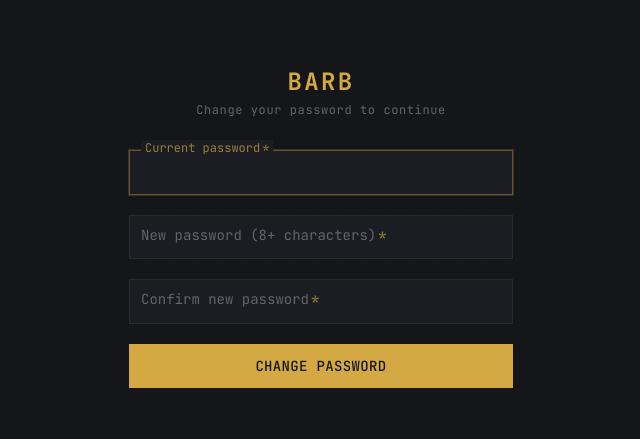
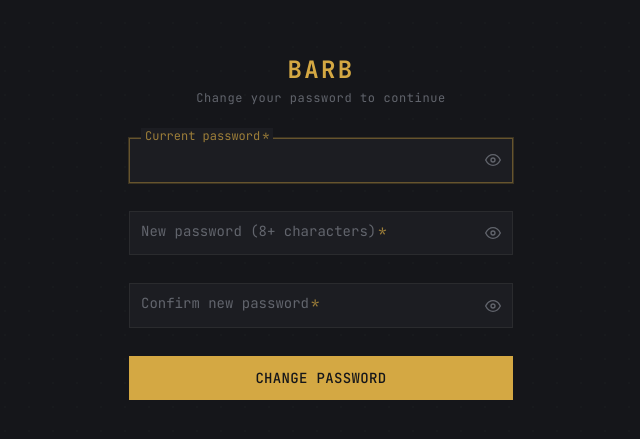
Before and after one commit to travisbale/barb, a Vue app in the folder frontend/: page /change-password in a window 1280 px wide. Shown: the part 205-644 px from the top of the page, without its empty margins (319-959 px from the left). Built offline with nearby package versions, Linux system fonts and the light colour scheme.

Commit message:
Add a "show password" button to password inputs

```diff
--- a/frontend/src/components/AppInput.vue
+++ b/frontend/src/components/AppInput.vue
@@ -1,5 +1,7 @@
 <script setup lang="ts">
 import { ref } from 'vue'
+import IconEyeOpen from './IconEyeOpen.vue'
+import IconEyeClosed from './IconEyeClosed.vue'
 
 const props = defineProps<{
   modelValue: string
@@ -16,7 +18,10 @@
 }>()
 
 const focused = ref(false)
+const showPassword = ref(false)
 const isActive = () => focused.value || props.modelValue
+const isPassword = () => props.type === 'password'
+const inputType = () => isPassword() && showPassword.value ? 'text' : (props.type ?? 'text')
 </script>
 
 <template>
@@ -43,12 +48,23 @@
       v-else
       :value="modelValue"
       @input="$emit('update:modelValue', ($event.target as HTMLInputElement).value)"
-      :type="type ?? 'text'"
+      :type="inputType()"
       :required="required"
       :autofocus="autofocus"
       @focus="focused = true"
       @blur="focused = false"
       class="w-full px-3 pt-3 pb-2 bg-surface border border-edge text-sm font-mono text-primary focus:outline-none focus:border-amber/40 focus:ring-1 focus:ring-amber/20 transition-colors leading-relaxed"
+      :class="{ 'pr-10': isPassword() }"
     />
+    <button
+      v-if="isPassword()"
+      type="button"
+      @click="showPassword = !showPassword"
+      class="absolute right-3 top-1/2 -translate-y-1/2 text-dim hover:text-primary transition-colors"
+      tabindex="-1"
+    >
+      <IconEyeOpen v-if="!showPassword" />
+      <IconEyeClosed v-else />
+    </button>
   </div>
 </template>
--- /dev/null
+++ b/frontend/src/components/IconEyeClosed.vue
@@ -0,0 +1,6 @@
+<template>
+  <svg width="16" height="16" viewBox="0 0 24 24" fill="none" stroke="currentColor" stroke-width="2" stroke-linecap="round" stroke-linejoin="round">
+    <path d="M17.94 17.94A10.07 10.07 0 0112 20c-7 0-11-8-11-8a18.45 18.45 0 015.06-5.94M9.9 4.24A9.12 9.12 0 0112 4c7 0 11 8 11 8a18.5 18.5 0 01-2.16 3.19m-6.72-1.07a3 3 0 11-4.24-4.24" />
+    <line x1="1" y1="1" x2="23" y2="23" />
+  </svg>
+</template>
--- /dev/null
+++ b/frontend/src/components/IconEyeOpen.vue
@@ -0,0 +1,6 @@
+<template>
+  <svg width="16" height="16" viewBox="0 0 24 24" fill="none" stroke="currentColor" stroke-width="2" stroke-linecap="round" stroke-linejoin="round">
+    <path d="M1 12s4-8 11-8 11 8 11 8-4 8-11 8-11-8-11-8z" />
+    <circle cx="12" cy="12" r="3" />
+  </svg>
+</template>
--- a/frontend/src/views/ChangePassword.vue
+++ b/frontend/src/views/ChangePassword.vue
@@ -38,7 +38,7 @@
         <div class="font-mono text-xs text-dim mt-1 tracking-wider">Change your password to continue</div>
       </div>
 
-      <form @submit.prevent="submit" class="flex flex-col gap-5">
+      <form @submit.prevent="submit" class="flex flex-col gap-7">
         <AppInput v-model="currentPassword" placeholder="Current password" type="password" required autofocus />
         <AppInput v-model="newPassword" placeholder="New password (8+ characters)" type="password" required />
         <AppInput v-model="confirmPassword" placeholder="Confirm new password" type="password" required />
```
